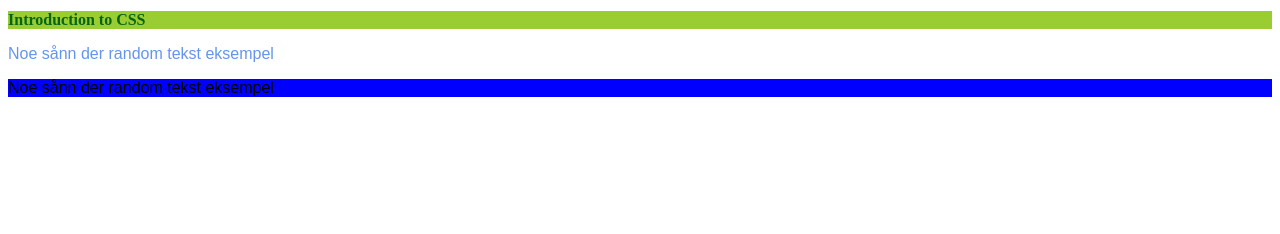
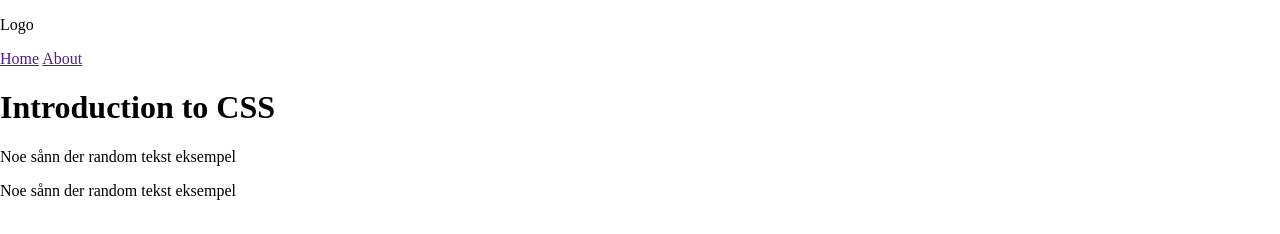
Before and after one commit to Chonkz90/Kodeloftet-CSS-1, a website: page index.html in a window 1280 px wide. Drawn offline with Linux system fonts and the light colour scheme.

Commit message:
vetta faen

```diff
--- a/index.html
+++ b/index.html
@@ -8,6 +8,14 @@
     <link rel="stylesheet" href="styles.css" />
   </head>
   <body>
+
+    <header>
+      <p>Logo</p>
+    </header>
+    <nav>
+      <a href="">Home</a>
+      <a href="">About</a>
+    </nav>
     <h1>Introduction to CSS</h1>
 <p id="foo"> Noe sånn der random tekst eksempel</p>
 
--- a/styles.css
+++ b/styles.css
@@ -1,23 +1,14 @@
-h1 {
-  color:hsl(129, 87%, 21%);
-background-color: rgb(245, 128, 128);
-  font-size:medium;
-
-}
-h1{
-  background-color: blueviolet;
+.navbar {
+  background-color: limegreen;
 }
 
-
-h1 {background-color: yellowgreen;}
-p {
-  font-family: fantasy;
+header{
+  display: block;
+  unicode-bidi: isolate;
 }
 
-#foo {
-  color:cornflowerblue;
+/* overskrive default styling*/
+
+body{
+  margin: 0px;
 }
-
-.bg-blue {
-  background-color: blue;
-}
```
